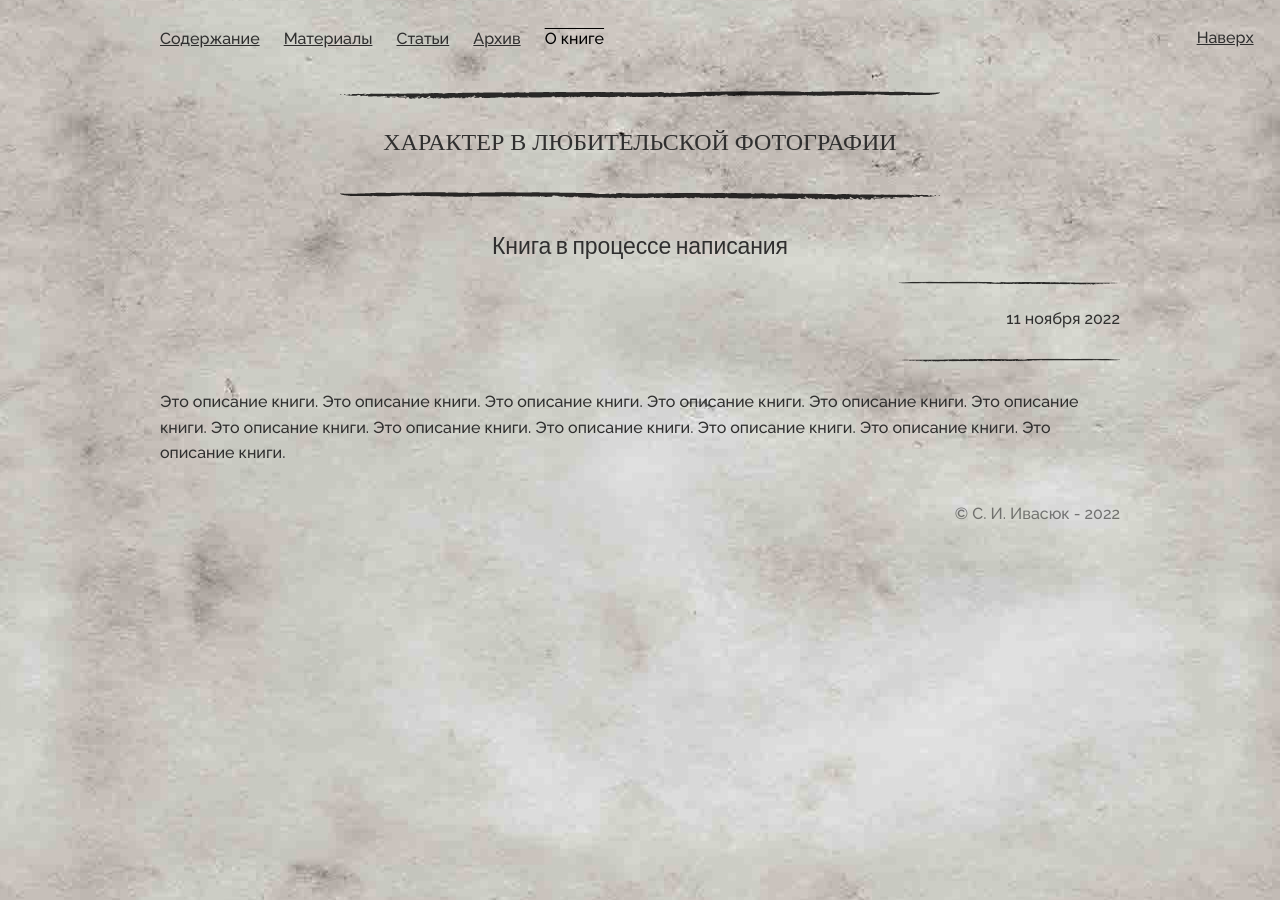
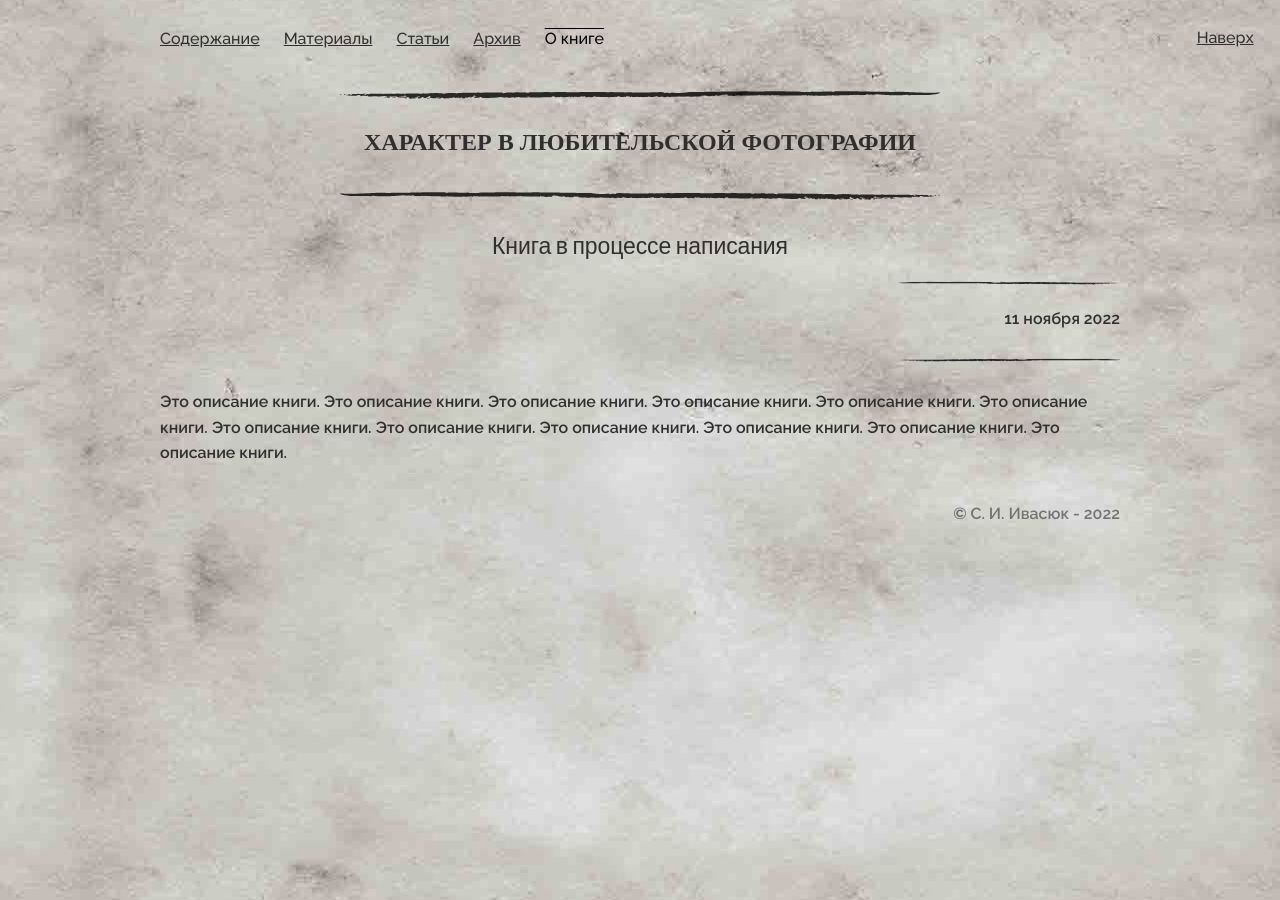
Before and after one commit to SergSi/PhotoBook, a Jekyll site: the page built from index.md, in a window 1280 px wide. Built offline with Jekyll 4.4.1, drawn with Linux system fonts in a browser that asks for light colours; some web fonts are replaced.

Commit message:
Update style.css

```diff
--- a/assets/css/style.css
+++ b/assets/css/style.css
@@ -23,6 +23,9 @@ body{
   background-image: url("../img/bg.jpg");
 }
 
+body,p {
+font-weight: 600;
+}
 
 body::selection{
   background: #fff2a8;
```
